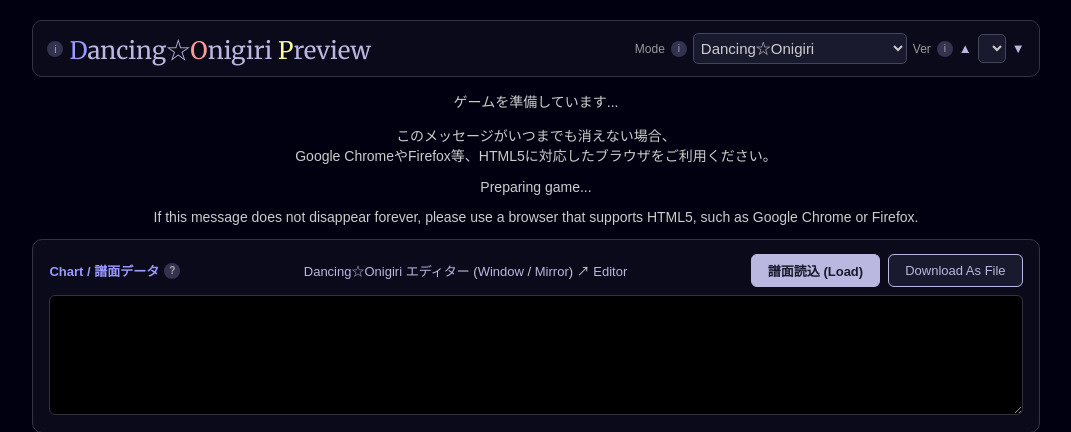
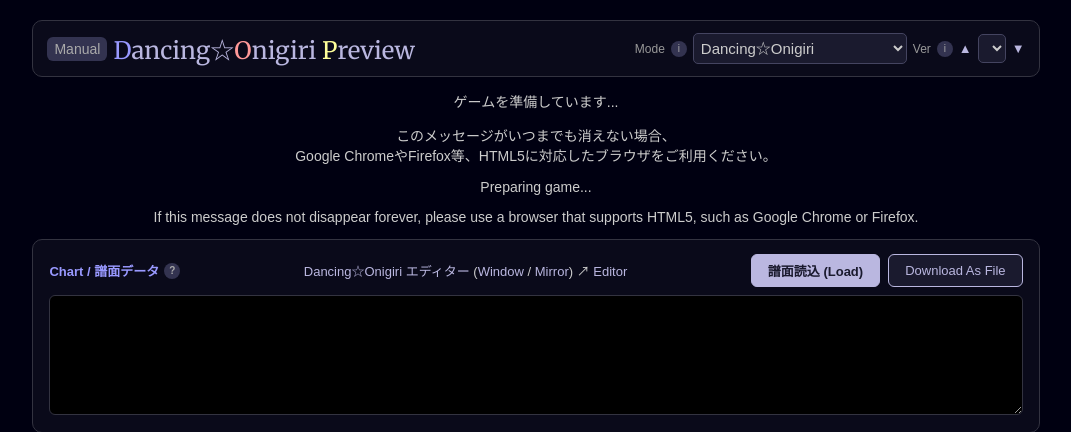
Before and after one commit to cwtickle/danoniplus-preview, a PHP site: page /index.php in a window 1280 px wide. Shown: the top 432 px of the page, without its empty margins (104-1175 px from the left). Run offline with PHP 8.4, Linux system fonts and the light colour scheme; lists and menus that the app fills with data are empty; some web fonts are replaced.

Commit message:
chore: デザインの調整

```diff
--- a/danoni_preview_common.css
+++ b/danoni_preview_common.css
@@ -202,6 +202,13 @@ input[type=file]::file-selector-button:hover {
     color: #aaaaaa;
     font-size: 10px;
     cursor: help;
+}
+
+.tt-icon-ex {
+    width: 60px;
+    height: 24px;
+    font-size: 14px;
+    border-radius: 6px;
 }
 
 .tt-box {
--- a/preview_classic.php
+++ b/preview_classic.php
@@ -1,7 +1,7 @@
 <?php
 require_once __DIR__ . '/common.php';
 
-$updateTimestamp = '2026-07-28_123000';
+$updateTimestamp = '2026-07-28_172000';
 
 [$rootDir, $rootUrl] = resolveRootPaths();
 
@@ -63,7 +63,7 @@ const serverData = <?php echo json_encode(buildServerData(
                 <div class="header-bar">
                     <div class="header-title-group">
                         <span class="tt-wrap">
-                            <span class="tt-icon" tabindex="0">i</span>
+                            <span class="tt-icon tt-icon-ex" tabindex="0">Manual</span>
                             <span class="tt-box tt-box-title">
                                 <a href="https://github.com/cwtickle/danoniplus/wiki/HowToUsePreview" target="wiki">プレビューサイトの使い方</a>
                                 <a href="https://github.com/cwtickle/danoniplus-docs/wiki/HowToUsePreview" target="wiki">How to Use</a>
--- a/preview_core.php
+++ b/preview_core.php
@@ -15,7 +15,7 @@ require_once __DIR__ . '/common.php';
 //                               ローカル版では未使用。unpkg等、別CDN版を今後追加する際はこの値だけ変えればよい。
 // ]
 
-$updateTimestamp = '2026-07-28_123000';
+$updateTimestamp = '2026-07-28_172000';
 $getParamPath = '';
 if ($previewConfig['type'] === 'cdn') {
 	if (isset($_GET["v"])) {
@@ -129,7 +129,7 @@ const serverData = <?php echo json_encode(buildServerData(
                 <div class="header-bar">
                     <div class="header-title-group">
                         <span class="tt-wrap">
-                            <span class="tt-icon" tabindex="0">i</span>
+                            <span class="tt-icon tt-icon-ex" tabindex="0">Manual</span>
                             <span class="tt-box tt-box-title">
                                 <a href="https://github.com/cwtickle/danoniplus/wiki/HowToUsePreview" target="wiki">プレビューサイトの使い方</a>
                                 <a href="https://github.com/cwtickle/danoniplus-docs/wiki/HowToUsePreview" target="wiki">How to Use</a>
```
